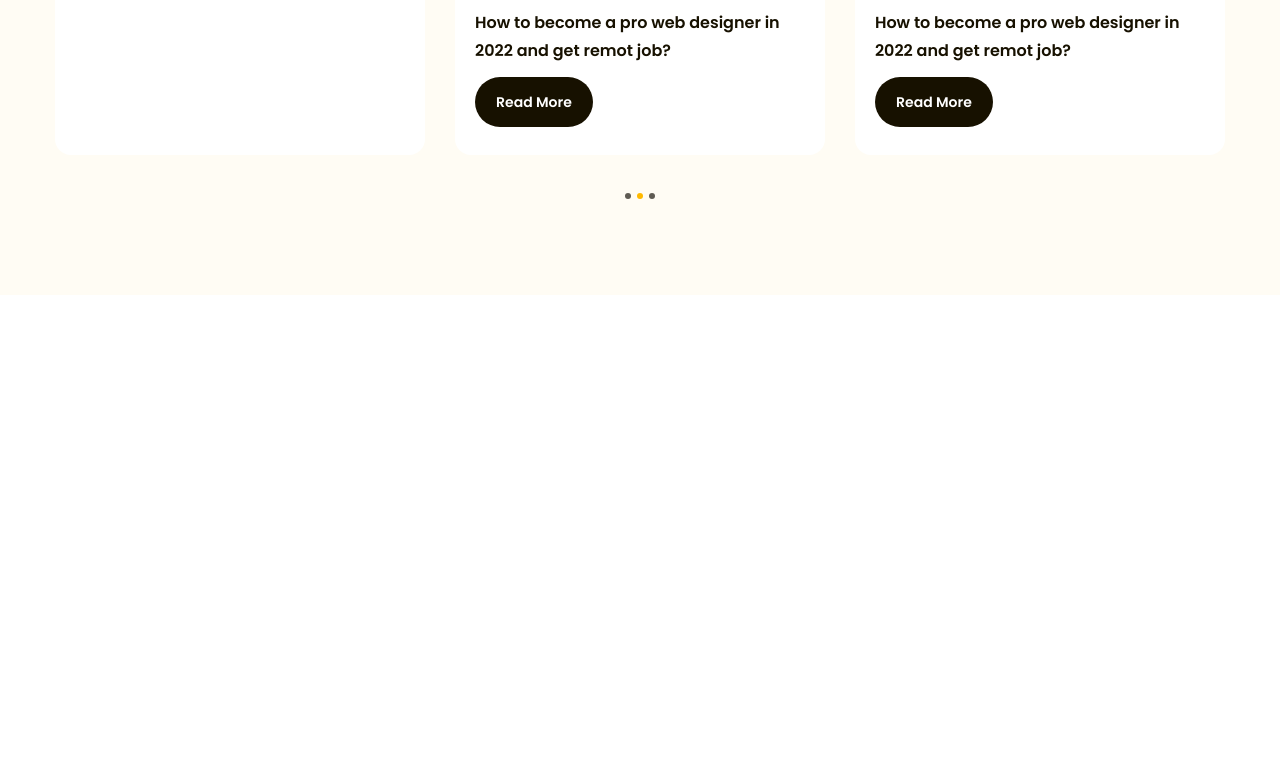
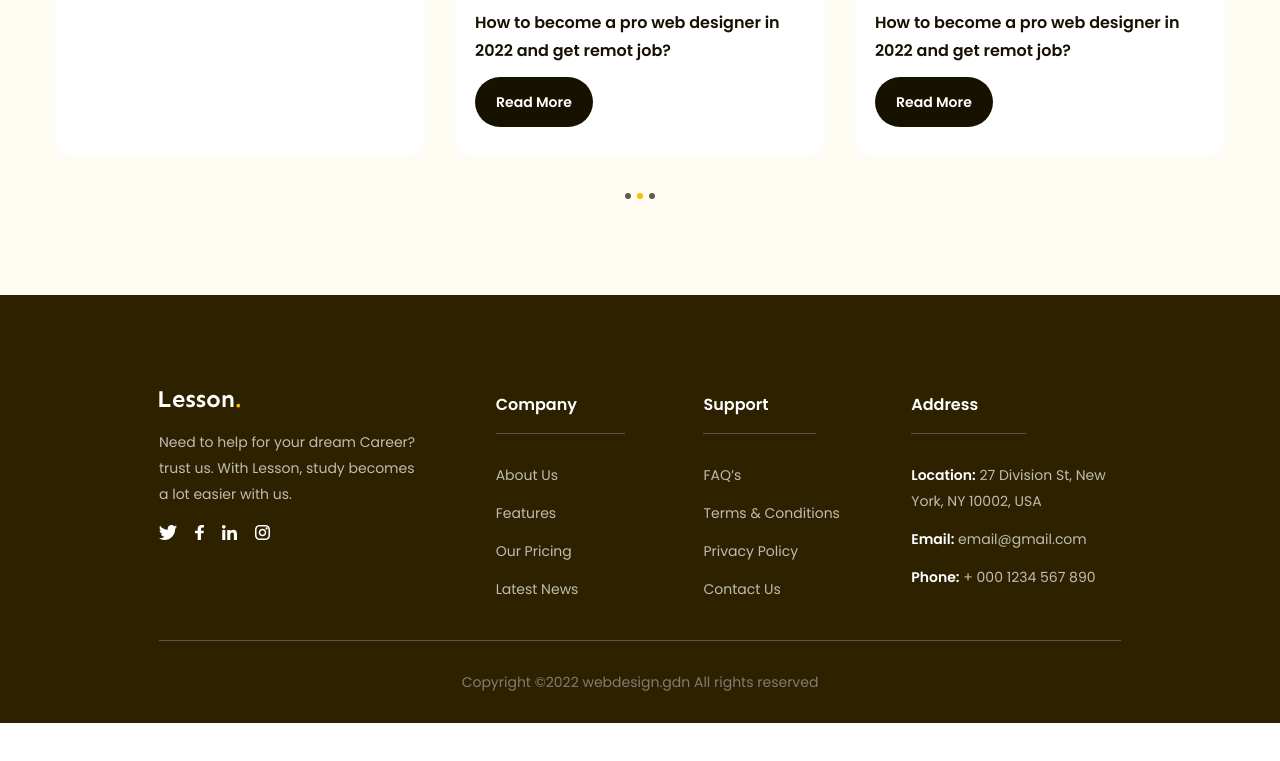
Before and after one commit to qumidu/figma-to-html, a plain HTML site: page index.html in a window 1280 px wide. Shown: the part 4401-5162 px from the top of the page. After the commit the page ends 5124 px from the top, so only its background shows below. Drawn offline with Linux system fonts and the light colour scheme.

Commit message:
p14 code footer - kết thúc dự án

```diff
--- a/assets/css/style.css
+++ b/assets/css/style.css
@@ -670,3 +670,79 @@ a {
   background: var(--primary-color);
   cursor: default;
 }
+
+/* ===============Blogs=============== */
+footer {
+  background: #2e2100;
+  padding: 96px 135px 0;
+}
+
+.footer .row {
+  padding-bottom: 38px;
+  border-bottom: 1px solid #59554b;
+  display: flex;
+}
+
+.footer .row .column {
+  width: 21.6%;
+}
+
+.footer .row .column:first-child {
+  width: 35%;
+}
+
+.footer .desc {
+  margin-top: 18px;
+  max-width: 267px;
+  color: #bfbcb2;
+  font-size: 1.4rem;
+  line-height: 1.86; /* 185.714% */
+}
+
+.footer .socials {
+  display: flex;
+  gap: 18px;
+  margin-top: 18px;
+}
+
+.footer .title {
+  padding-bottom: 14px;
+  padding-right: 48px;
+  display: inline-block;
+  border-bottom: 1px solid #59554b;
+  color: #fff;
+  font-size: 1.6rem;
+  font-weight: 600;
+  line-height: 1.75; /* 175% */
+}
+
+.footer .list {
+  margin-top: 28px;
+}
+
+.footer .list a {
+  display: inline-block;
+  margin-bottom: 12px;
+  color: #bfbcb2;
+  font-size: 1.4rem;
+  line-height: 1.86; /* 185.714% */
+}
+
+.footer .list li:last-child a {
+  margin-bottom: 0;
+}
+
+.footer .list strong {
+  color: #fff;
+  font-size: 1.4rem;
+  font-weight: 600;
+  line-height: 1.86; /* 185.714% */
+}
+
+.footer .copyright {
+  padding: 28px 0;
+  color: #807d74;
+  text-align: center;
+  font-size: 1.4rem;
+  line-height: 1.86; /* 185.714% */
+}
--- a/index.html
+++ b/index.html
@@ -18,7 +18,7 @@
     <title>Figma to HTML tuhoc.cc</title>
 </head>
 
-<body style="height: 10000px;">
+<body>
     <!-- header -->
     <header class="header fixed">
         <div class="main-content">
@@ -484,6 +484,88 @@
         </div>
 
     </main>
+
+    <!-- footer -->
+    <footer class="footer">
+        <div class="main-content">
+            <div class="row">
+                <!-- column 1 -->
+                <div class="column">
+                    <img src="./assets/img/logo-white.svg" alt="Lesson." class="logo">
+                    <p class="desc">Need to help for your dream Career? trust us. With Lesson, study becomes a lot
+                        easier with us.</p>
+                    <div class="socials">
+                        <a href="#!">
+                            <img src="./assets/icon/twitter.svg" alt="twitter" class="icon">
+                        </a>
+                        <a href="#!">
+                            <img src="./assets/icon/fb.svg" alt="facebook" class="icon">
+                        </a>
+                        <a href="#!">
+                            <img src="./assets/icon/linkedin.svg" alt="linkedin" class="icon">
+                        </a>
+                        <a href="#!">
+                            <img src="./assets/icon/instagram.svg" alt="instagram" class="icon">
+                        </a>
+                    </div>
+                </div>
+                <!-- column 2 -->
+                <div class="column">
+                    <h3 class="title">Company</h3>
+                    <ul class="list">
+                        <li>
+                            <a href="#!">About Us</a>
+                        </li>
+                        <li>
+                            <a href="#!">Features</a>
+                        </li>
+                        <li>
+                            <a href="#!">Our Pricing</a>
+                        </li>
+                        <li>
+                            <a href="#!">Latest News</a>
+                        </li>
+                    </ul>
+                </div>
+                <!-- column 3 -->
+                <div class="column">
+                    <h3 class="title">Support</h3>
+                    <ul class="list">
+                        <li>
+                            <a href="#!">FAQ’s</a>
+                        </li>
+                        <li>
+                            <a href="#!">Terms & Conditions</a>
+                        </li>
+                        <li>
+                            <a href="#!">Privacy Policy</a>
+                        </li>
+                        <li>
+                            <a href="#!">Contact Us</a>
+                        </li>
+                    </ul>
+                </div>
+                <!-- column 4 -->
+                <div class="column">
+                    <h3 class="title">Address</h3>
+                    <ul class="list">
+                        <li>
+                            <a href="#!"><strong>Location:</strong> 27 Division St, New York, NY 10002, USA</a>
+                        </li>
+                        <li>
+                            <a href="#!"><strong>Email:</strong> email@gmail.com</a>
+                        </li>
+                        <li>
+                            <a href="#!"><strong>Phone:</strong> + 000 1234 567 890</a>
+                        </li>
+                    </ul>
+                </div>
+            </div>
+            <div class="copyright">
+                <p>Copyright ©2022 webdesign.gdn All rights reserved</p>
+            </div>
+        </div>
+    </footer>
 </body>
 
 </html>
```
Also changed, not shown: assets/icon/fb.svg (added), assets/icon/instagram.svg (added), assets/icon/linkedin.svg (added), assets/icon/twitter.svg (added), assets/img/logo-white.svg (added).
